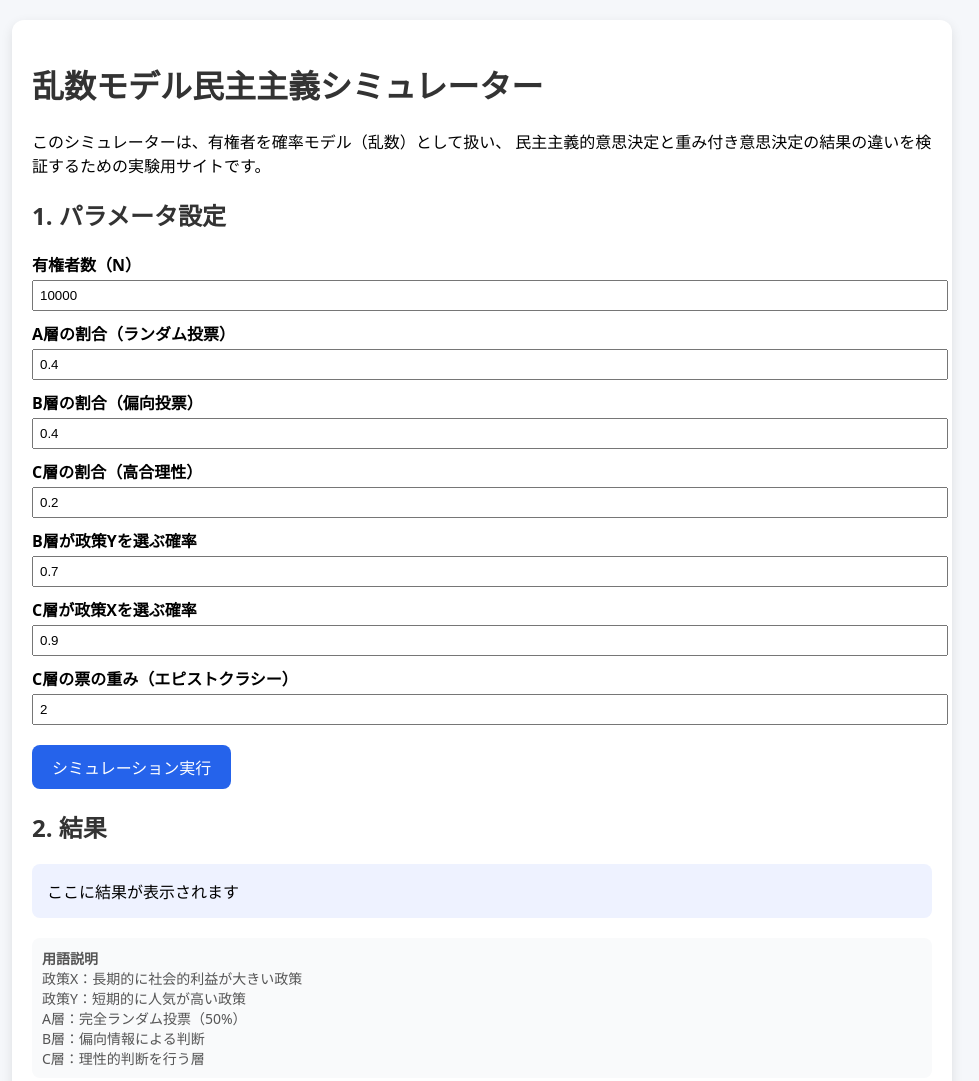
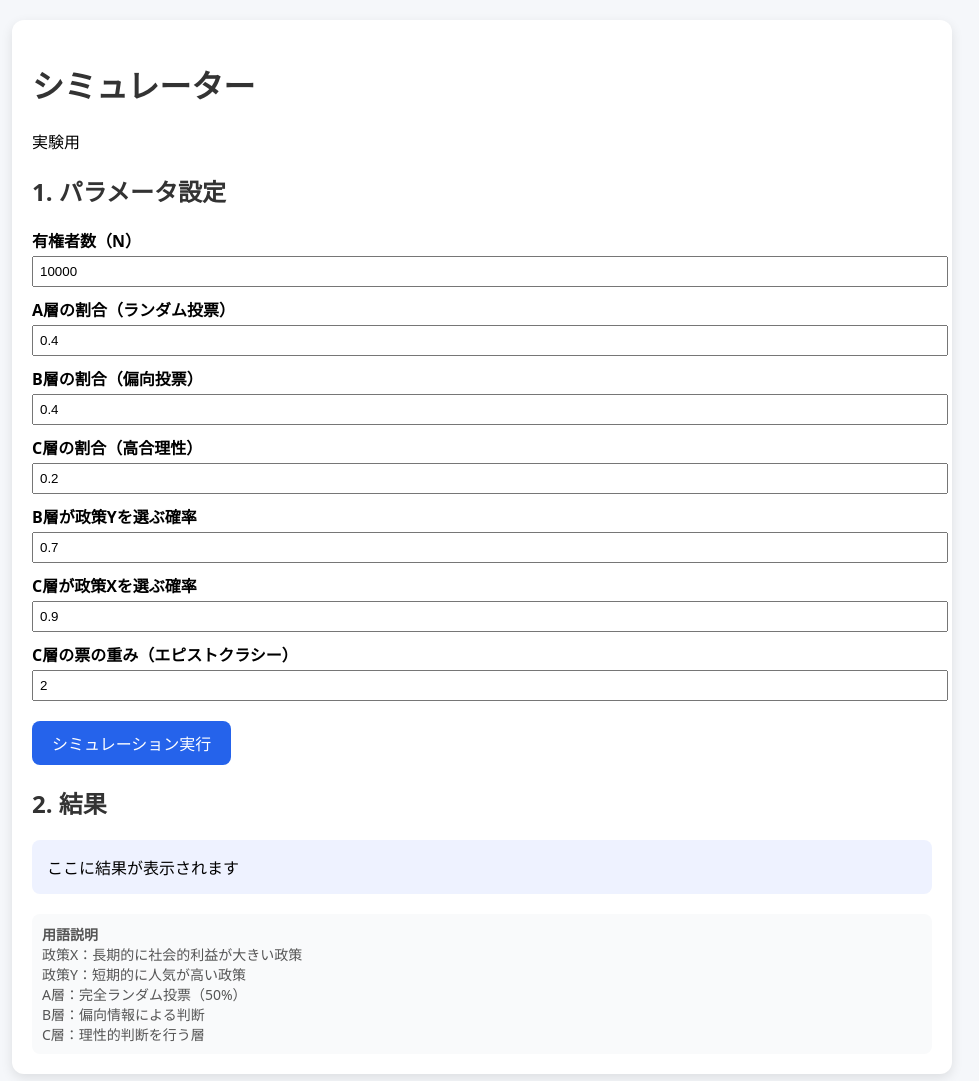
Before and after one commit to stu2230085-maker/stu2230085-maker.github.io, a plain HTML site: page index.html in a window 1280 px wide. Shown: the top 1081 px of the page, without its empty margins (158-1137 px from the left). Drawn offline with Linux system fonts and the light colour scheme.

Commit message:
Update index.html

```diff
--- a/index.html
+++ b/index.html
@@ -2,7 +2,7 @@
 <html lang="ja">
 <head>
   <meta charset="UTF-8" />
-  <title>乱数モデル民主主義シミュレーター</title>
+  <title>論文用シュミレーターサイト</title>
   <style>
     body {
       font-family: system-ui, -apple-system, BlinkMacSystemFont, "Segoe UI", sans-serif;
@@ -62,10 +62,9 @@
 </head>
 <body>
   <div class="container">
-    <h1>乱数モデル民主主義シミュレーター</h1>
+    <h1>シミュレーター</h1>
     <p>
-      このシミュレーターは、有権者を確率モデル（乱数）として扱い、
-      民主主義的意思決定と重み付き意思決定の結果の違いを検証するための実験用サイトです。
+      実験用
     </p>
 
     <h2>1. パラメータ設定</h2>
```
